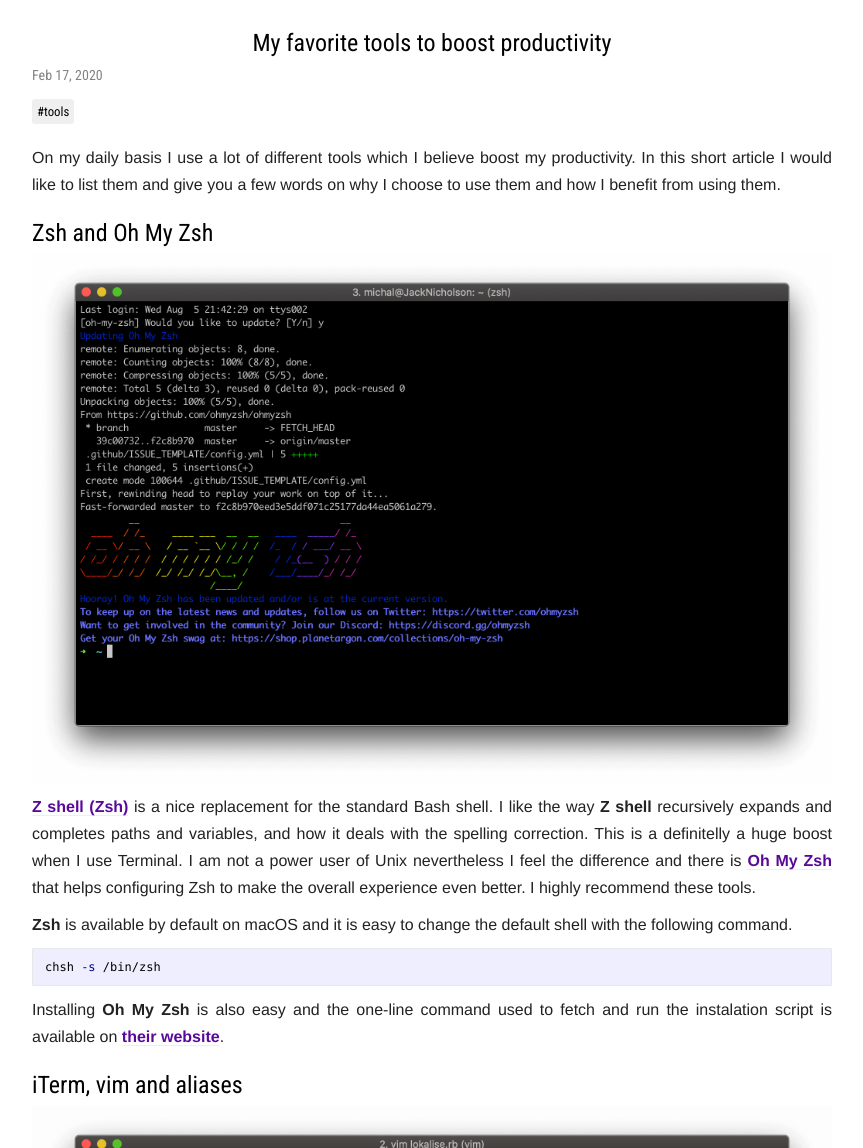
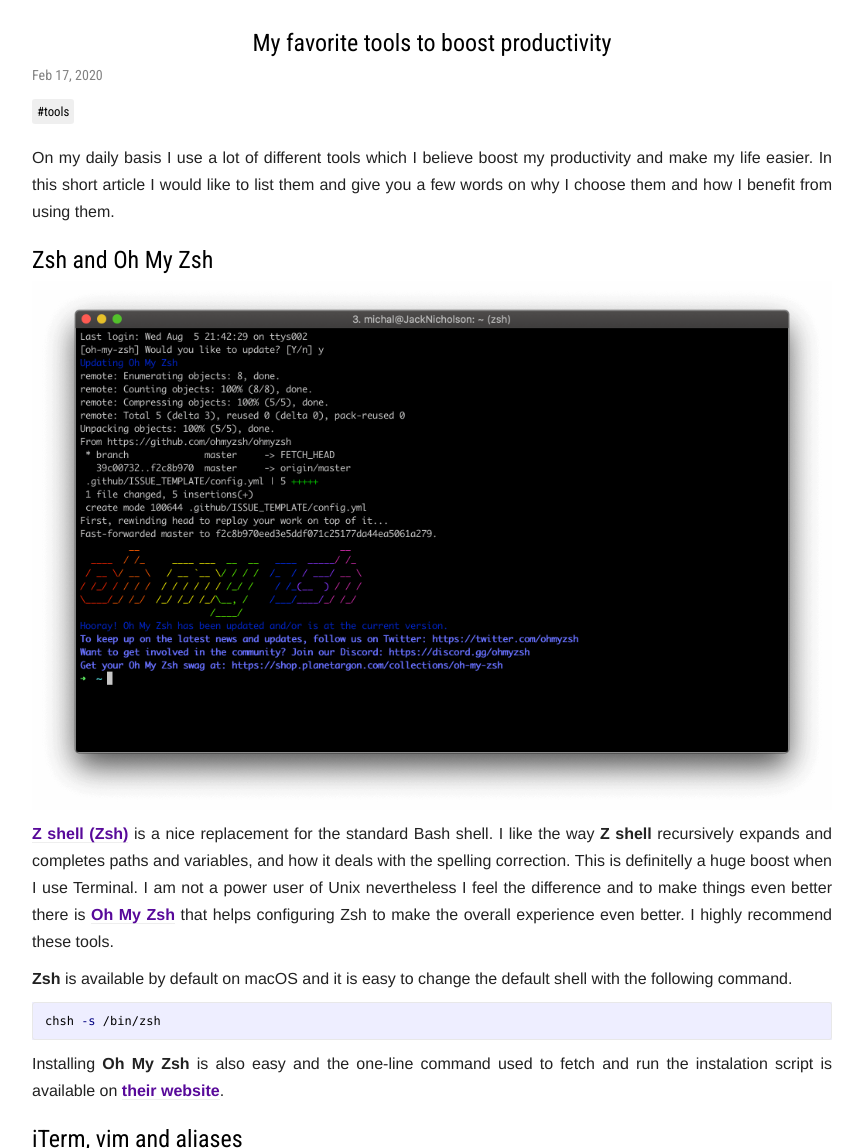
Before and after one commit to michalcichon/michalcichon.github.io, a Jekyll site: the page built from _posts/2020-02-17-my-favourite-tools-to-boost-productivity.md, in a window 1280 px wide and 1400 px high. Shown: the part 252-1400 px from the top of the window, without its empty margins (208-1071 px from the left). Built offline with Jekyll 4.4.1, drawn with Linux system fonts in a browser that asks for light colours; comment, search, counter and statistics services are not loaded.

Commit message:
Some small fixes

```diff
--- a/_posts/2020-02-17-my-favourite-tools-to-boost-productivity.md
+++ b/_posts/2020-02-17-my-favourite-tools-to-boost-productivity.md
@@ -4,18 +4,18 @@
 description: "On my daily basis I use a lot of different tools which I believe boost my productivity. In this short article I would like to list them and give you a few words on why I choose to use them and how I benefit from using them."
 date:   2020-02-17 09:00:00 +0200
 categories: ios
-keywords: productivity zsh
+keywords: productivity zsh iTerm2 vim RescueTime SourceTree kdiff3
 tags: tools
 comments: true
 ---
 
-On my daily basis I use a lot of different tools which I believe boost my productivity. In this short article I would like to list them and give you a few words on why I choose to use them and how I benefit from using them.
+On my daily basis I use a lot of different tools which I believe boost my productivity and make my life easier. In this short article I would like to list them and give you a few words on why I choose them and how I benefit from using them.
 
 # Zsh and Oh My Zsh
 
 ![Oh My Zsh]({{site.url}}/assets/2020-02-17/zsh.png)
 
-[**Z shell (Zsh)**](https://en.wikipedia.org/wiki/Z_shell) is a nice replacement for the standard Bash shell. I like the way **Z shell** recursively expands and completes paths and variables, and how it deals with the spelling correction. This is a definitelly a huge boost when I use Terminal. I am not a power user of Unix nevertheless I feel the difference and there is [**Oh My Zsh**](https://ohmyz.sh) that helps configuring Zsh to make the overall experience even better. I highly recommend these tools.
+[**Z shell (Zsh)**](https://en.wikipedia.org/wiki/Z_shell) is a nice replacement for the standard Bash shell. I like the way **Z shell** recursively expands and completes paths and variables, and how it deals with the spelling correction. This is definitelly a huge boost when I use Terminal. I am not a power user of Unix nevertheless I feel the difference and to make things even better there is [**Oh My Zsh**](https://ohmyz.sh) that helps configuring Zsh to make the overall experience even better. I highly recommend these tools.
 
 **Zsh** is available by default on macOS and it is easy to change the default shell with the following command.
 
```
